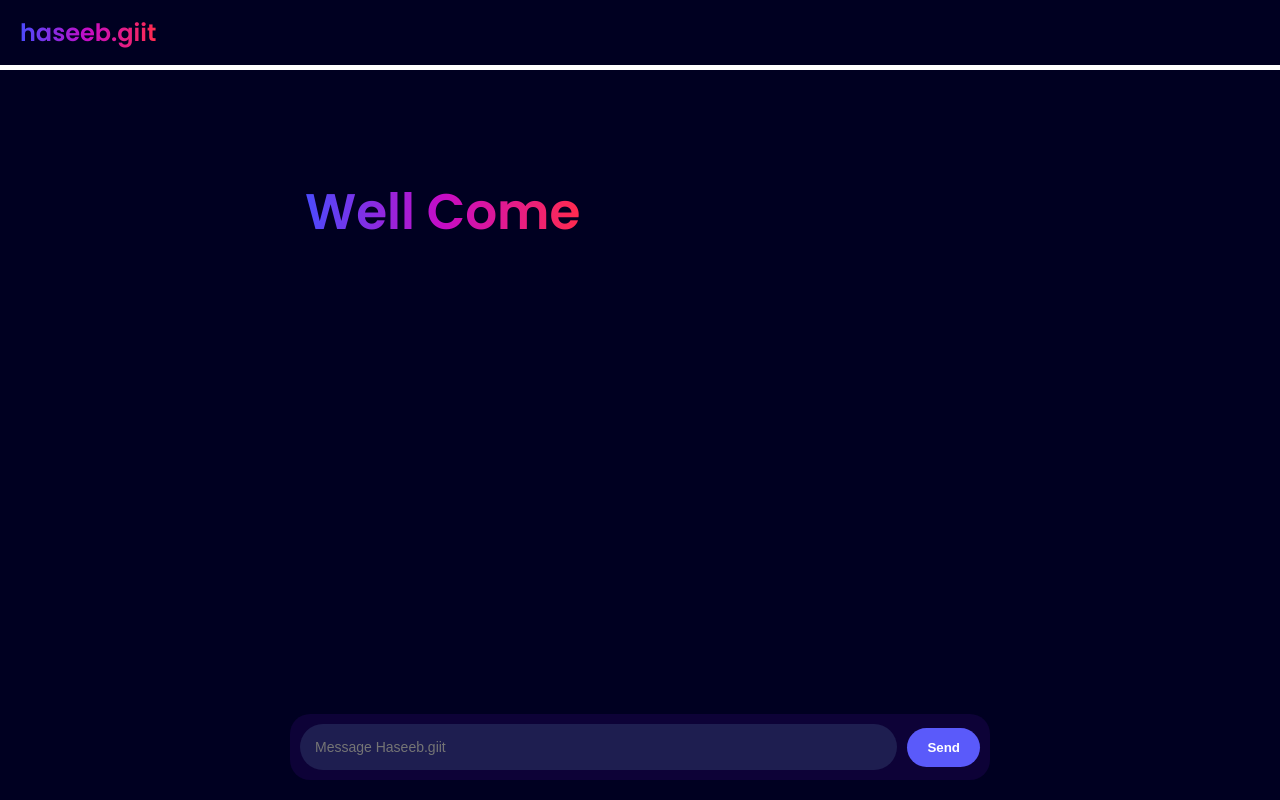
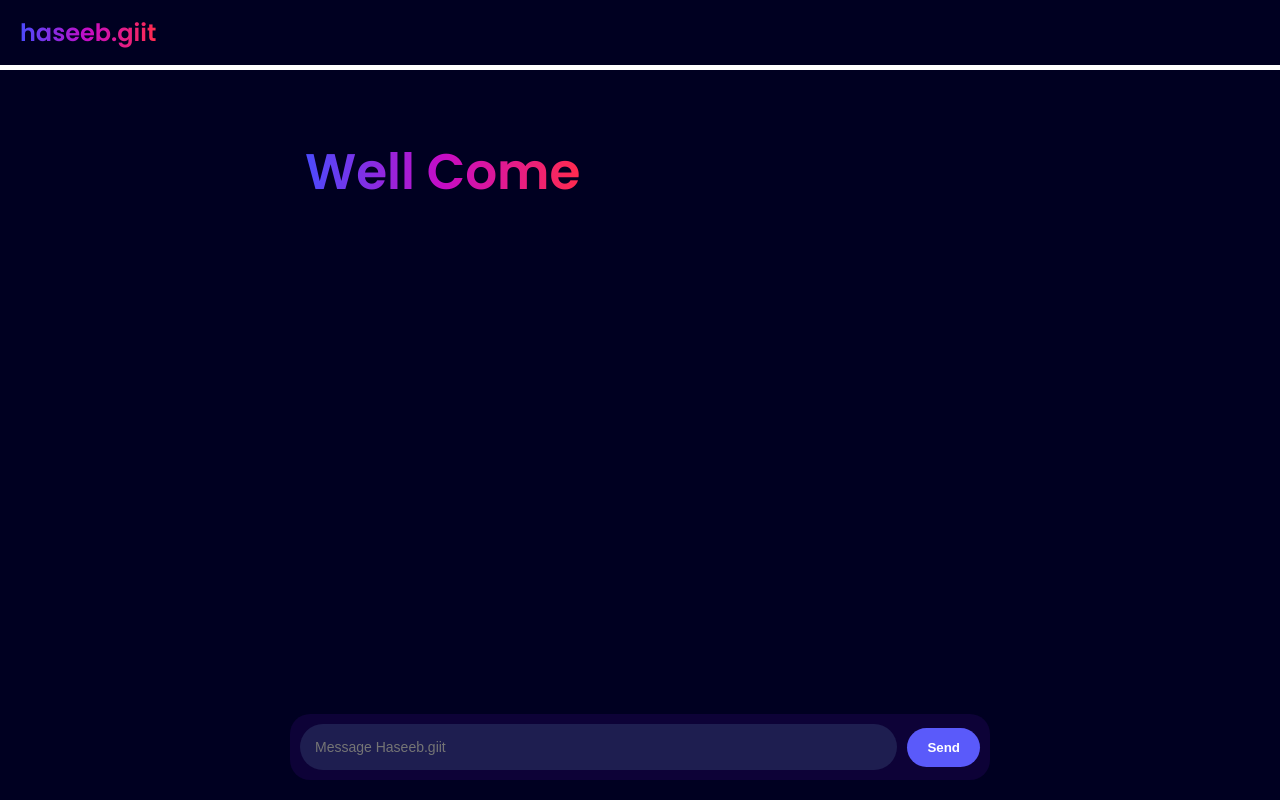
Before and after one commit to haseeb-giit/Ai, a plain HTML site: page index.html in a window 1280 px wide. Drawn offline with nearby package versions, Linux system fonts and the light colour scheme.

Commit message:
Update index.html

```diff
--- a/index.html
+++ b/index.html
@@ -77,8 +77,7 @@
                     flex-direction: column;
                     gap: 10px;
                     scroll-behavior: smooth;
-                    margin-top: 80px; /* Adjust for spacing */
-                }
+                                   }
             .custom-table {
     width: 100%;
     border-collapse: collapse;
```
